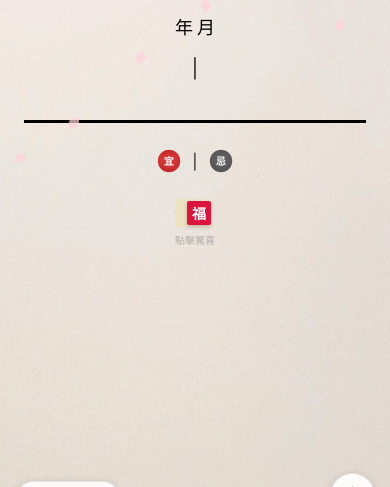
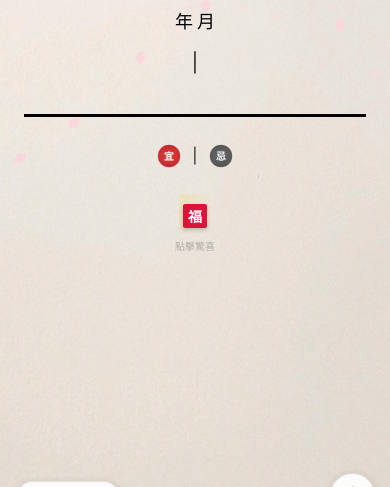
Before and after one commit to bryant-lim/lakjit, a Flask app: template templates/index.html in a window 390 px wide. Shown: the part 311-798 px from the top of the page. Run offline with Flask 3, Linux system fonts and the light colour scheme; the template is opened without the code that fills it, so the values that code supplies are empty.

Commit message:
Break red seal icon to new line on mobile
Mobile Layout Changes:
- Added flex-wrap: wrap to daily-quote-container
- Red seal (福) now appears on new line below quote
- Centered seal horizontally on mobile
- Removed left margin, added top margin (8px)
- Adjusted hint spacing for better layout

Desktop: Quote and seal remain inline
Mobile (≤768px): Seal breaks to new line and centers

```diff
--- a/static/style.css
+++ b/static/style.css
@@ -1124,3 +1124,23 @@ body.night-mode .lucky-number-modal h3 {
     90% { transform: translateY(-2px); }
     100% { transform: translateY(0); }
 }
+
+/* Mobile - Red Seal on New Line */
+@media (max-width: 768px) {
+    .daily-quote-container {
+        flex-wrap: wrap;
+        justify-content: center;
+    }
+
+    .lucky-seal {
+        margin-left: 0;
+        margin-top: 8px;
+        flex-basis: 100%;
+        display: flex;
+        justify-content: center;
+    }
+
+    .lucky-hint {
+        margin-top: 8px;
+    }
+}
```
